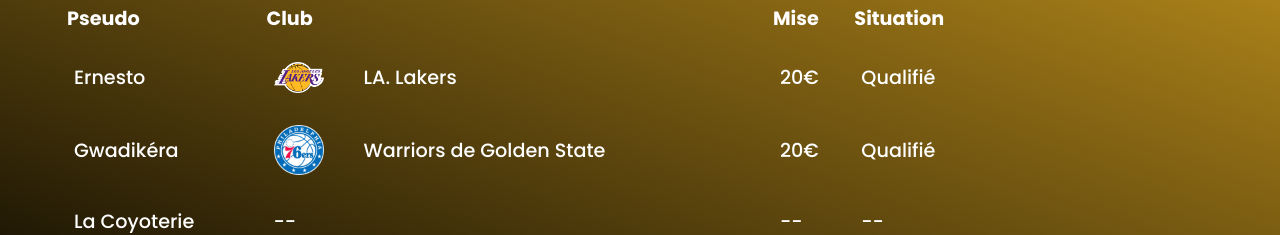
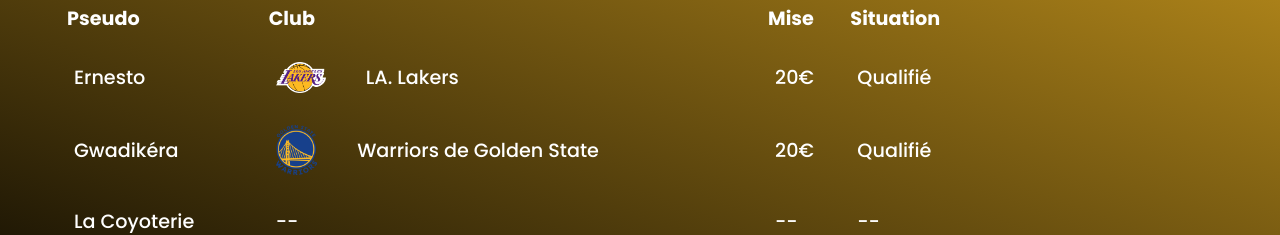
Before and after one commit to objectifMH/lj2m, an Angular app: page /#/main in a window 1280 px wide. Shown: the part 2460-2695 px from the top of the page. Built offline with nearby package versions, Linux system fonts and the light colour scheme.

Commit message:
golden states img

```diff
--- a/src/app/main/main.component.html
+++ b/src/app/main/main.component.html
@@ -139,7 +139,7 @@
                 </tr>
                 <tr class="tr_shadow">
                     <td>Gwadikéra</td>
-                    <td class="td_club"> <img src="assets/img/76.png" /> Warriors de Golden State</td>
+                    <td class="td_club"> <img src="../../assets/img/warriors.png" /> Warriors de Golden State</td>
                     <td>20€</td>
                     <td>Qualifié</td>
                 </tr>
```
